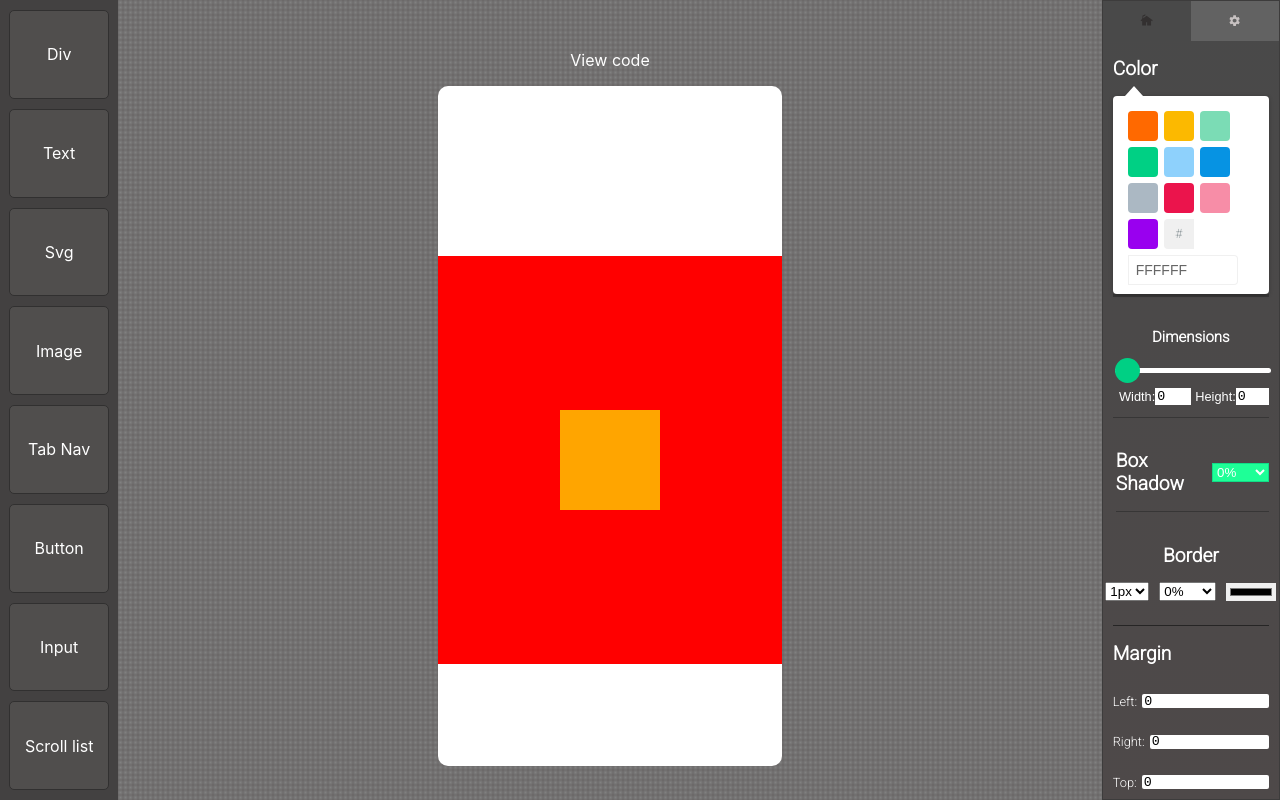
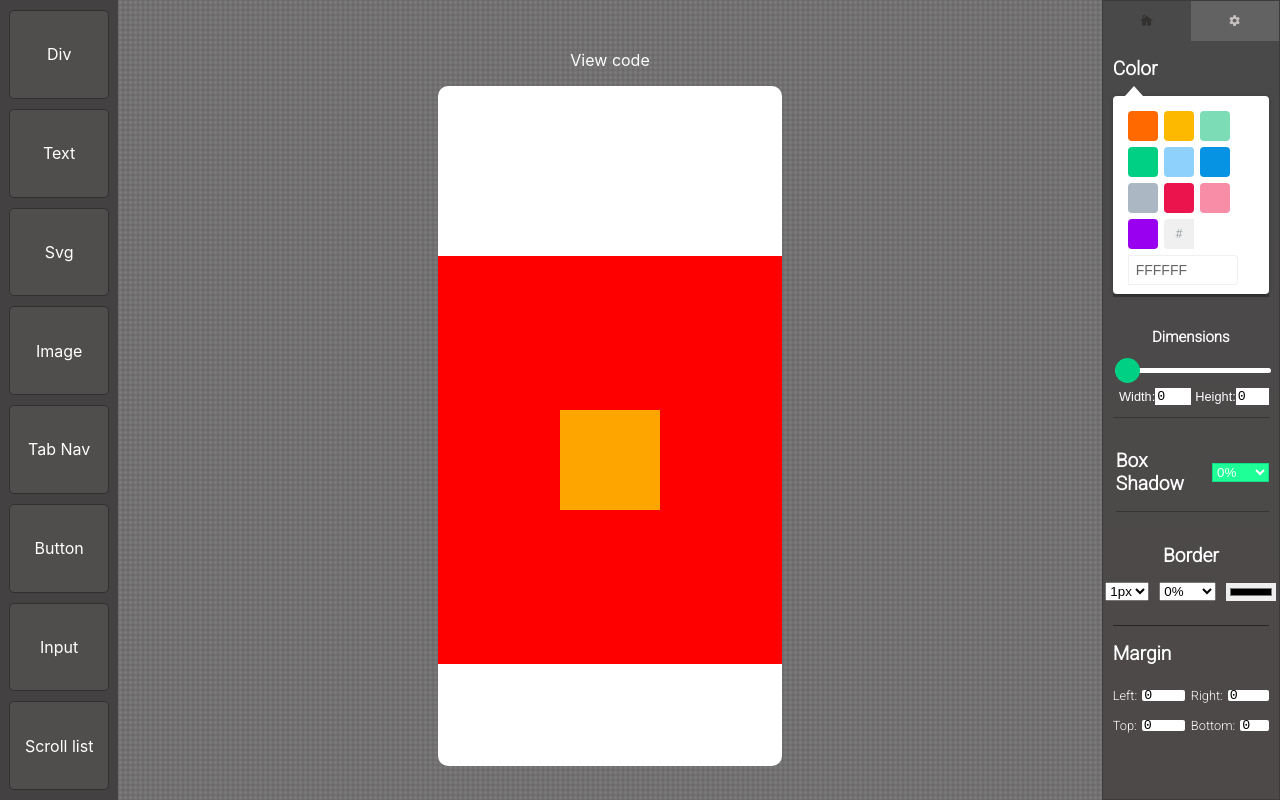
Before and after one commit to GabrielDavid1/GDTools, a Next.js app: page / in a window 1280 px wide. Both pictures are taken after a click on the link 1234 px from the left and 20 px from the top of the page. Built offline with nearby package versions, Linux system fonts and the light colour scheme.

Commit message:
margin area adjusted

```diff
--- a/styles/globals.scss
+++ b/styles/globals.scss
@@ -293,12 +293,14 @@ body {
           width: 100%;
 
           .left-field {
+            width: 50%;
+            height: 30px;
             display: flex;
             align-items: center;
             gap:5px;
 
             input[type=text] {
-              width: 100%;
+              width: 50%;
               height: 30%;
               outline: 0;
               border: none;
@@ -308,12 +310,14 @@ body {
           }
 
           .right-field {
+            width: 50%;
+            height: 30px;
             display: flex;
             align-items: center;
             gap:5px;
 
             input[type=text] {
-              width: 100%;
+              width: 50%;
               height: 30%;
               outline: 0;
               border: none;
@@ -324,12 +328,14 @@ body {
         }
 
         .top-field {
+          width: 50%;
+          height: 30px;
           display: flex;
           align-items: center;
           gap:5px;
 
           input[type=text] {
-            width: 100%;
+            width: 50%;
             height: 30%;
             outline: 0;
             border: none;
@@ -339,12 +345,14 @@ body {
         }
 
         .bottom-field {
+          width: 50%;
+          height: 30px;
           display: flex;
           align-items: center;
           gap:5px;
 
           input[type=text] {
-            width: 100%;
+            width: 50%;
             height: 30%;
             outline: 0;
             border: none;
```
